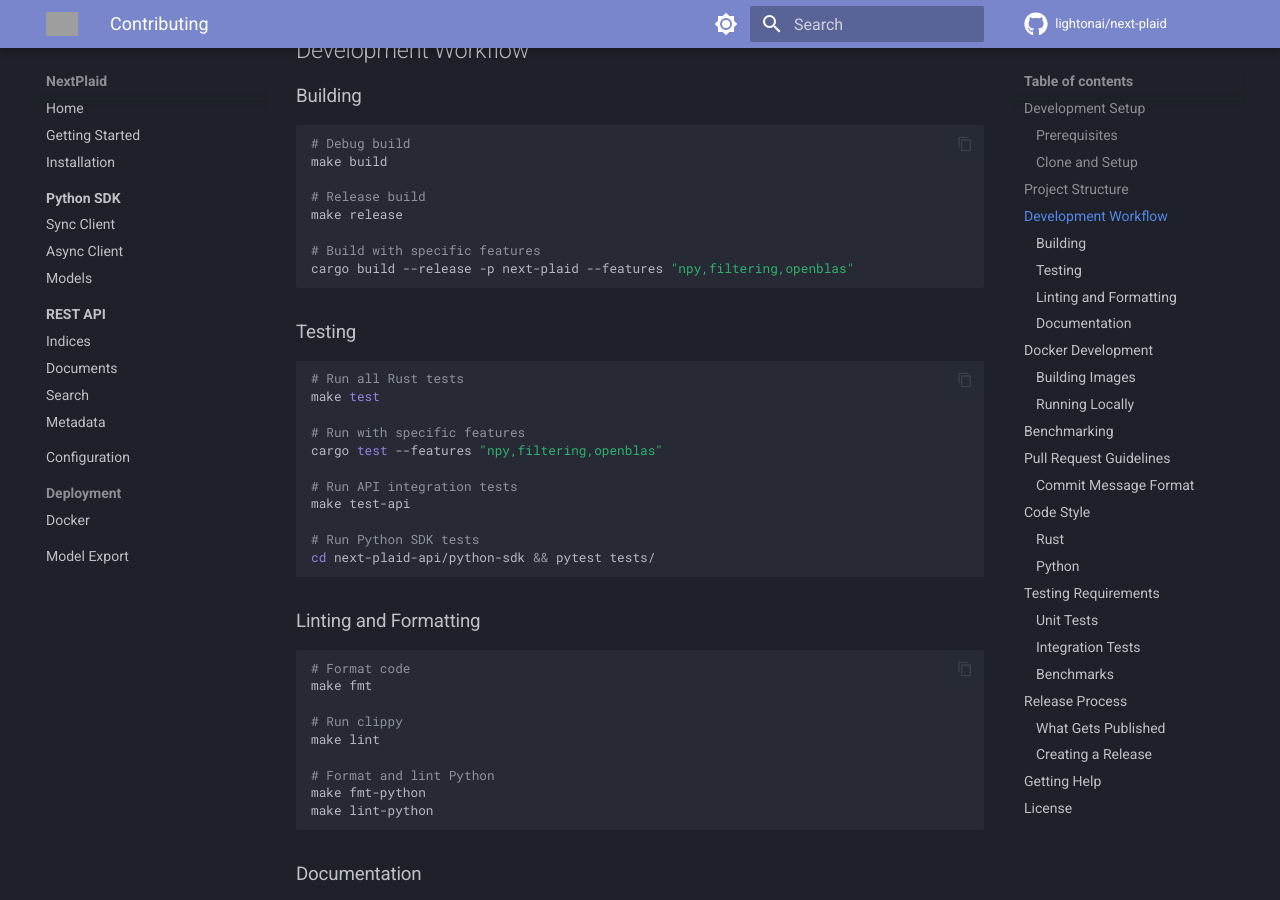
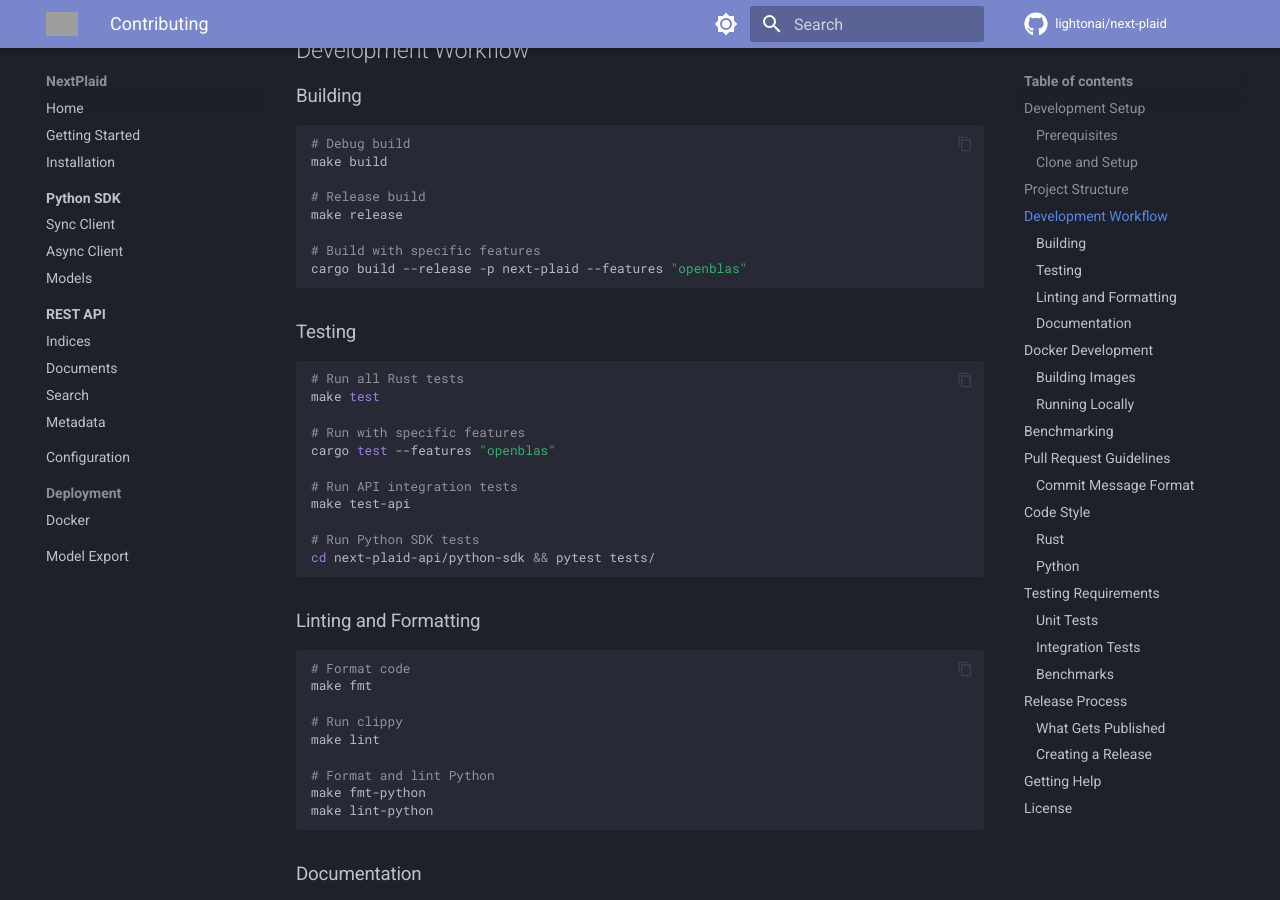
Before and after one commit to lightonai/next-plaid, an MkDocs documentation site: the page built from docs/contributing.md, in a window 1280 px wide and 900 px high, scrolled down 1045 px. Built offline with MkDocs 1.6.1 and Material for MkDocs 9.7.7, drawn with Linux system fonts in a browser that asks for light colours; comment, search, counter and statistics services are not loaded; grey boxes are pictures that could not be loaded.

Commit message:
update ci

````diff
--- a/docs/contributing.md
+++ b/docs/contributing.md
@@ -57,7 +57,7 @@
 make release
 
 # Build with specific features
-cargo build --release -p next-plaid --features "npy,filtering,openblas"
+cargo build --release -p next-plaid --features "openblas"
 ```
 
 ### Testing
@@ -67,7 +67,7 @@
 make test
 
 # Run with specific features
-cargo test --features "npy,filtering,openblas"
+cargo test --features "openblas"
 
 # Run API integration tests
 make test-api
@@ -222,28 +222,31 @@
 
 ### What Gets Published
 
-| Package | Registry |
-|---------|----------|
-| `next-plaid` | crates.io |
-| `next-plaid-onnx` | crates.io |
-| `next-plaid-client` | PyPI |
-| `pylate-onnx-export` | PyPI |
-| `next-plaid-api` | GitHub Container Registry |
+| Package              | Registry                  |
+| -------------------- | ------------------------- |
+| `next-plaid`         | crates.io                 |
+| `next-plaid-onnx`    | crates.io                 |
+| `next-plaid-client`  | PyPI                      |
+| `pylate-onnx-export` | PyPI                      |
+| `next-plaid-api`     | GitHub Container Registry |
 
 ### Creating a Release
 
 1. **Update version numbers** in:
+
    - `/Cargo.toml` (workspace version)
    - `/next-plaid-api/python-sdk/pyproject.toml`
    - `/next-plaid-onnx/python/pyproject.toml`
 
 2. **Commit the version bump**:
+
    ```bash
    git add -A
    git commit -m "chore: release v0.2.0"
    ```
 
 3. **Create and push the tag**:
+
    ```bash
    git tag v0.2.0
    git push origin main --tags
````
Also changed, not shown: 1 other file.
